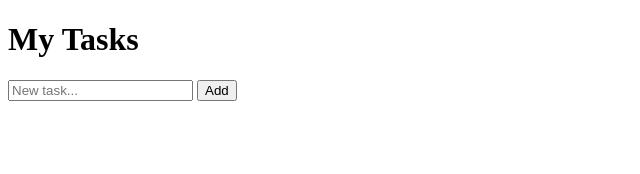
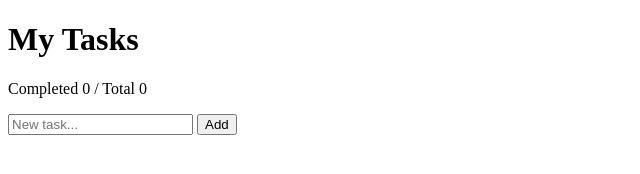
Before and after one commit to joenwoke/dev-journey, a plain HTML site: page week1/day 6/index.html in a window 1280 px wide. Shown: the whole page, without its empty margins (0-640 px from the left). Drawn offline with Linux system fonts and the light colour scheme; files whose address does not match are found by name.

Commit message:
task counter

```diff
--- a/week1/day 6/index.html
+++ b/week1/day 6/index.html
@@ -9,6 +9,8 @@
 <body>
   <h1>My Tasks</h1>
 
+  <p id="counts">Completed 0 / Total 0</p>
+
   <form id="taskForm">
     <input id="taskInput" placeholder="New task..." />
     <button>Add</button>
```
